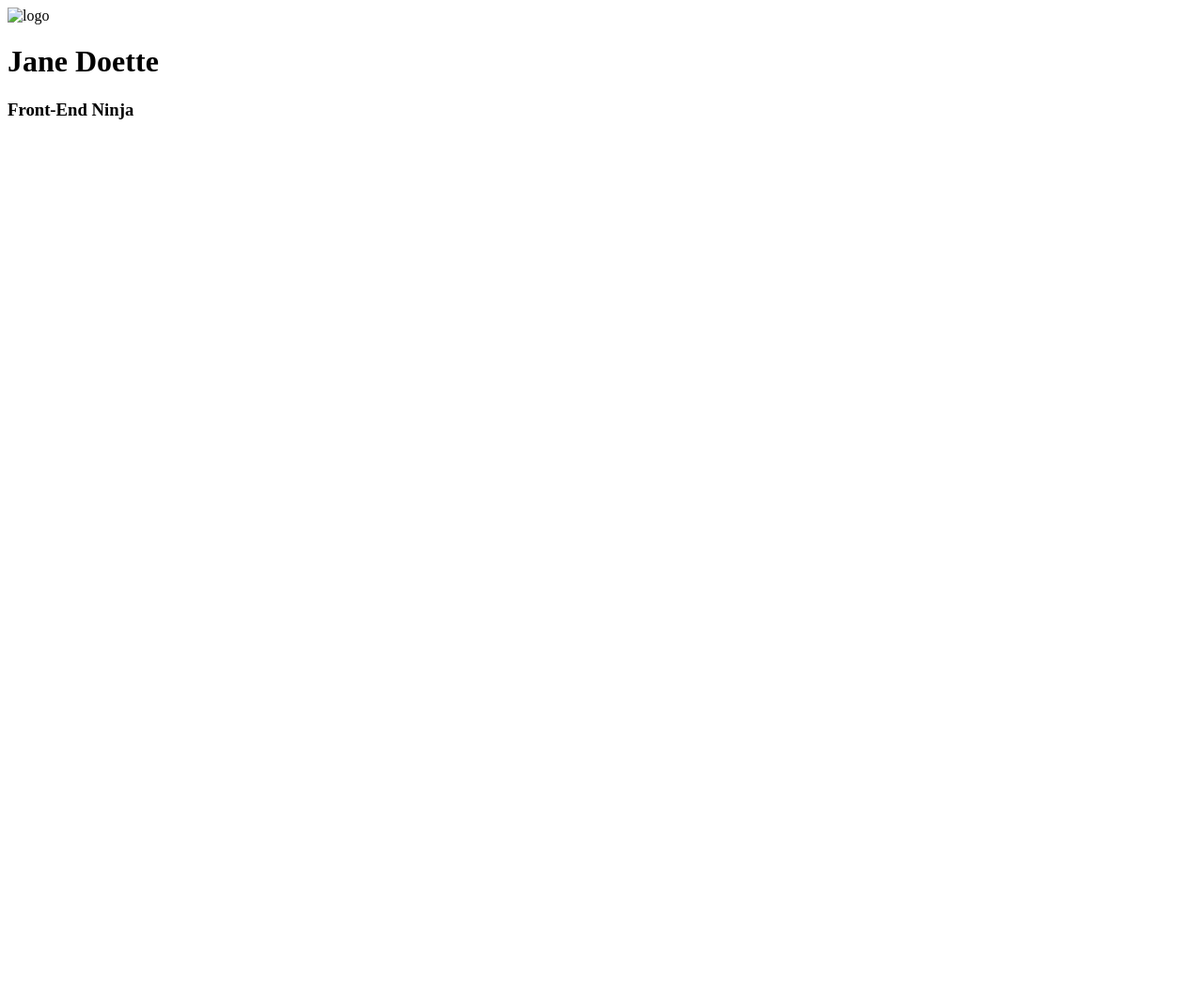
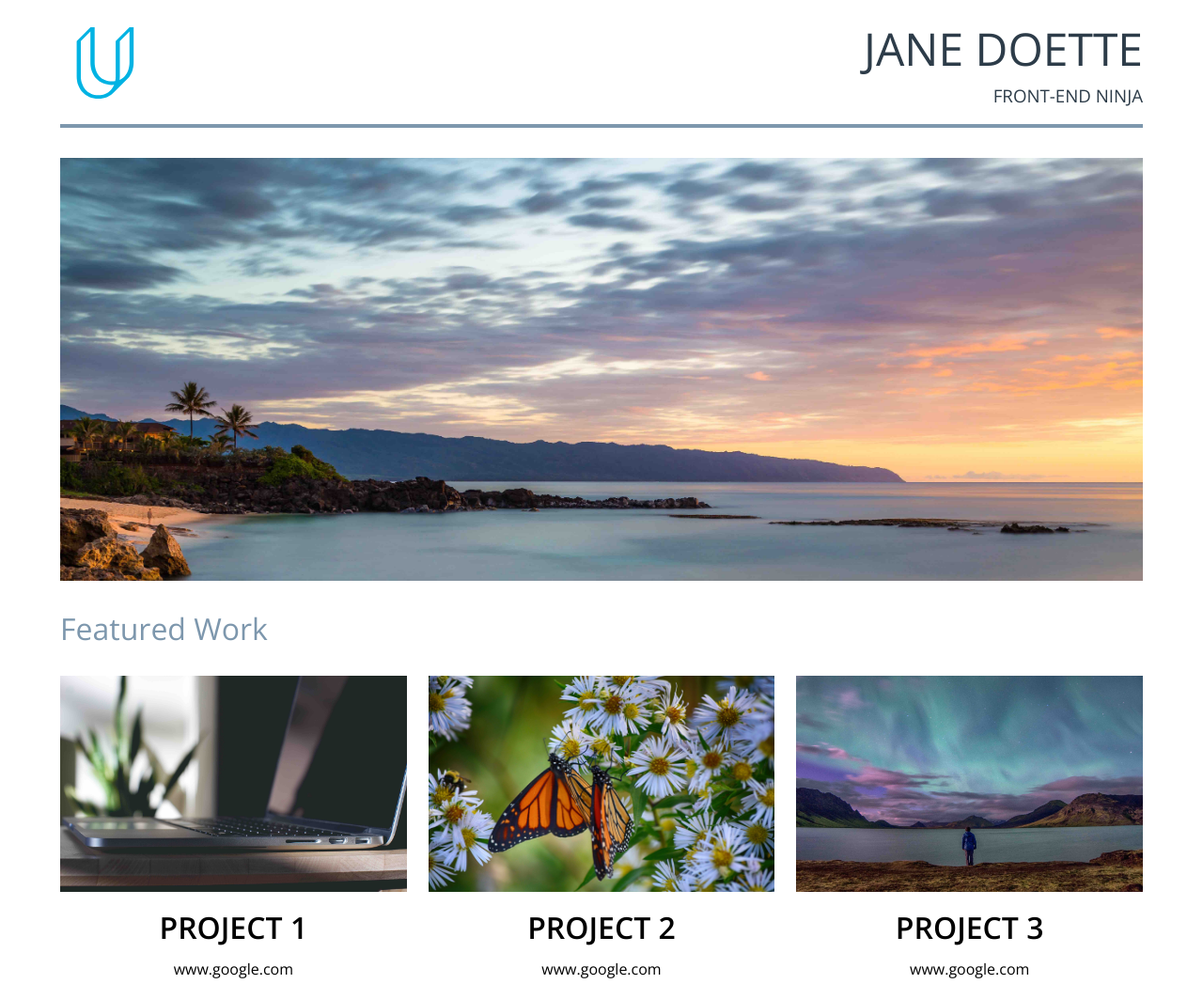
Before and after one commit to drownedout/udacity_project_2, a plain HTML site: page index.html in a window 1280 px wide. Shown: the whole page at 94% size. Before the commit the page ends 800 px from the top, so only its background shows below. Drawn offline with nearby package versions, Linux system fonts and the light colour scheme.

Commit message:
Updated index.html, added css and img

```diff
--- /dev/null
+++ b/css/style.css
@@ -0,0 +1,112 @@
+html {
+	-webkit-box-sizing: border-box;
+ 	-moz-box-sizing: border-box;
+	box-sizing: border-box;
+}
+
+*,
+*:before,
+*:after {
+  box-sizing: inherit;
+}
+
+body {
+	font-family: 'Open Sans', sans-serif;
+	margin: 0 5%;
+	font-size: 1rem;
+	line-height: 1.5;
+}
+
+header {
+	border-bottom: 4px solid #7d97ad;
+	display: flex;
+	justify-content: space-between;
+	align-items: center;
+	padding: 1rem 0;
+	margin-bottom: 2rem;
+	width: 100%;
+}
+
+.logo {
+	max-height: 100px;
+	max-width: 100px;
+}
+
+.logo, .header-content-container {
+	width: 50%;
+	margin: 0;
+}
+
+.header-name,
+.header-title {
+	font-weight: 300;
+	color: #2d3c49;
+	text-align: right;
+	text-transform: uppercase;
+	margin: 0;
+}
+
+.header-name {
+	font-size: 3rem;
+}
+
+.jumbotron-container {
+	width: 100%;
+	max-height: 450px;
+	overflow: hidden;
+}
+
+.jumbotron {
+	width: 100%;
+}
+
+.project-title {
+	font-size: 2rem;
+	color: #7d97ad;
+	font-weight: 300;
+}
+
+.projects {
+	display: flex;
+	justify-content: space-between;
+}
+
+.project-container {
+	text-align: center;
+	overflow: hidden;
+	width: 32%;
+}
+
+.project-container:nth-child(2){
+	margin: 0 2%;
+}
+
+.project-image {
+	width: 100%;
+	max-height: 230px;
+}
+
+.project-image:hover {
+	cursor:pointer;
+	opacity: .8;
+}
+
+.project-container > h2 {
+	text-transform: uppercase;
+	font-size: 2rem;
+	margin: .5rem 0;
+}
+
+.project-link {
+	margin: .25rem 0;
+}
+
+.project-link > a {
+	text-decoration: none;
+	color: #000;
+}
+
+.project-link > a:hover {
+	cursor: pointer;
+	color: #02b3e4;
+}
--- a/index.html
+++ b/index.html
@@ -3,21 +3,37 @@
 	<head>
 		<title>Portfolio</title>
 		<meta name="viewport" content="width=device-width, initial-scale=1.0">
+		<link rel="stylesheet" type="text/css" href="./css/style.css">
+		<link href="https://fonts.googleapis.com/css?family=Open+Sans:300,400,600" rel="stylesheet">
 	</head>
 	<body>
 		<header>
-			<img src="" class="logo" alt="logo" />
-			<h1 class="header-name">Jane Doette</h1>
-			<h3 class="header-title">Front-End Ninja</h3>
+			<img src="./img/udacity_logo.svg" class="logo" alt="logo" />
+			<div class="header-content-container">
+				<h1 class="header-name">Jane Doette</h1>
+				<h3 class="header-title">Front-End Ninja</h3>
+			</div>
 		</header>
 		<main>
-			<img src="jumbotron" alt="" />
-			<h2></h2>
+			<div class="jumbotron-container">
+				<img class="jumbotron" src="./img/banner.jpg" alt="banner" />
+			</div>
+			<h2 class="project-title">Featured Work</h2>
 			<section class="projects">
-				<div class="projects-container">
-					<img src="" alt="" />
-					<h2></h2>
-					<p><a href=""></a></p>
+				<div class="project-container">
+					<img src="./img/thumb_1.jpg" alt="" class="project-image" />
+					<h2>Project 1</h2>
+					<p class="project-link"><a href="">www.google.com</a></p>
+				</div> <!-- projects-container -->
+				<div class="project-container">
+					<img src="./img/thumb_2.jpg" alt="" class="project-image" />
+					<h2>Project 2</h2>
+					<p class="project-link"><a href="">www.google.com</a></p>
+				</div> <!-- projects-container -->
+				<div class="project-container">
+					<img src="./img/thumb_3.jpg" alt="" class="project-image" />
+					<h2>Project 3</h2>
+					<p class="project-link"><a href="">www.google.com</a></p>
 				</div> <!-- projects-container -->
 			</div> <!-- projects -->
 		</main>
```
Also changed, not shown: img/banner.jpg (added), img/thumb_1.jpg (added), img/thumb_2.jpg (added), img/thumb_3.jpg (added), img/udacity_logo.svg (added).
